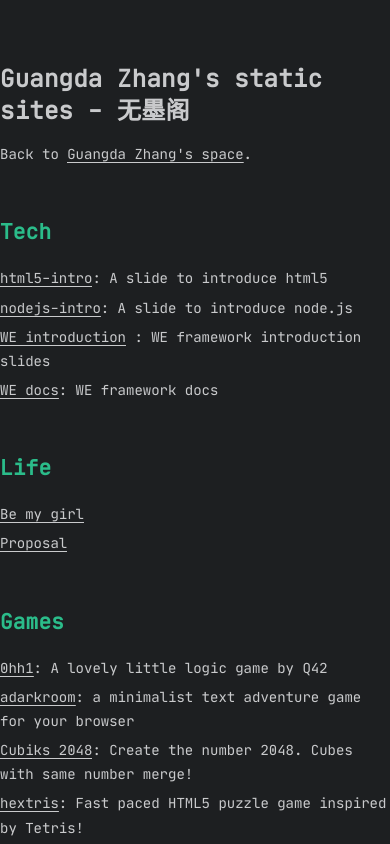
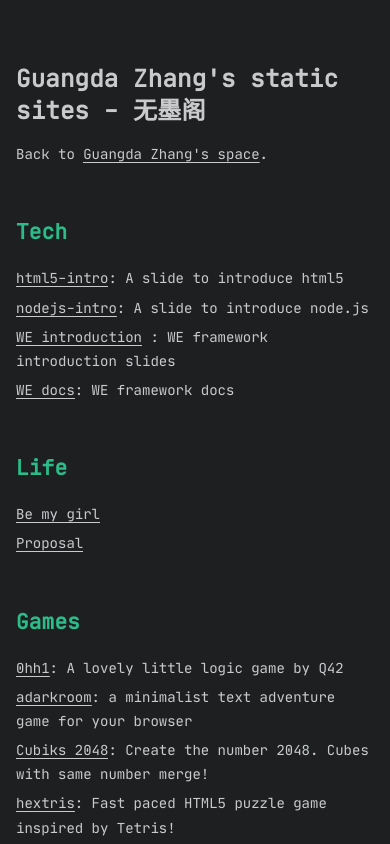
Before and after one commit to inkless/slides.guangda.me, a plain HTML site: page index.html in a window 390 px wide. Drawn offline with Linux system fonts and the light colour scheme.

Commit message:
update padding

```diff
--- a/style.css
+++ b/style.css
@@ -76,9 +76,18 @@
 }
 
 main {
+  margin: auto;
+  max-width: 600px;
   min-height: 100%;
   overflow-wrap: break-word;
-  max-width: 600px;
-  margin: auto;
+  padding-left: 2rem;
+  padding-right: 2rem;
   padding-top: 4rem;
 }
+
+@media (max-width: 480px) {
+  main {
+    padding-left: 1rem;
+    padding-right: 1rem;
+  }
+}
```
